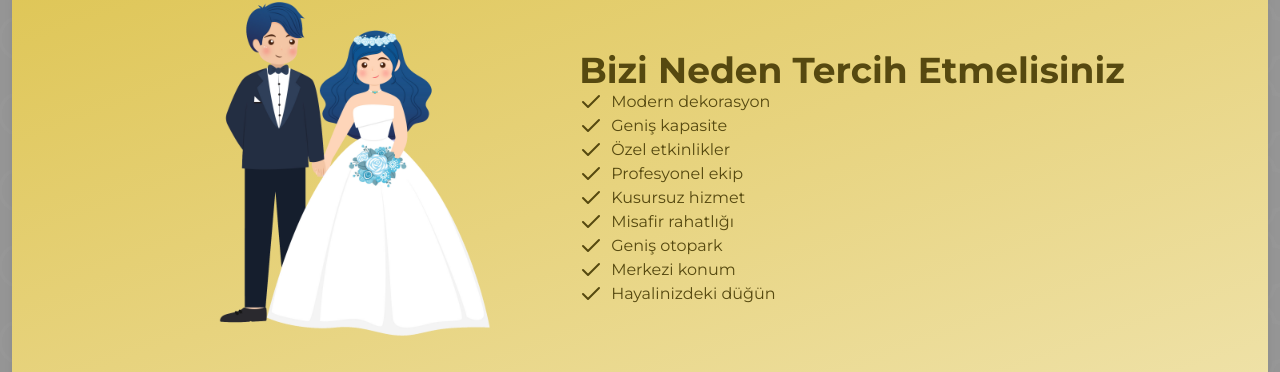
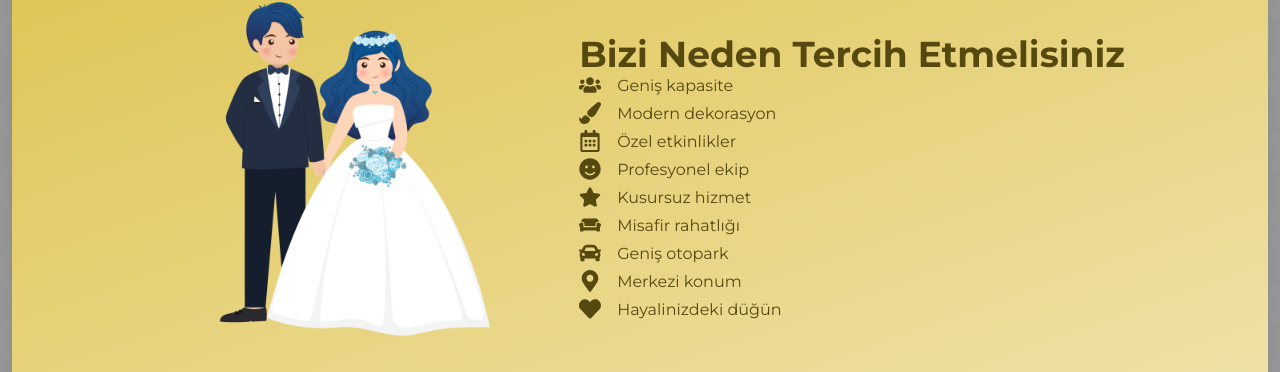
Before and after one commit to sametcn99/altinsaray-ds, a Next.js app: page / in a window 1280 px wide. Shown: the part 798-1170 px from the top of the page. Built offline with nearby package versions, Linux system fonts and the light colour scheme.

Commit message:
feat: Add GridFeatures component to WhyChooseUs
Introduce the GridFeatures component to the WhyChooseUs section, displaying a list of features dynamically fetched from the features data. This enhances the flexibility and maintainability of the WhyChooseUs component.

```diff
--- a/src/app/page.tsx
+++ b/src/app/page.tsx
@@ -1,6 +1,7 @@
 import AboutUs from "@/components/AboutUs";
 import MapCard from "@/components/Cards/MapCard";
 import { Pricing } from "@/components/Cards/Pricing";
+import GridFeatures from "@/components/GridFeatures";
 import Hero from "@/components/Hero/Hero";
 import WhyChooseUs from "@/components/WhyChooseUs";
 
--- /dev/null
+++ b/src/components/GridFeatures.tsx
@@ -0,0 +1,18 @@
+import { features } from "@/lib/features";
+import React from "react";
+
+export default function GridFeatures() {
+  return (
+    <div className="w-full rounded-t-3xl bg-slate-300 bg-opacity-20 px-32 py-14 backdrop-blur-sm">
+      <div className="grid grid-cols-1 gap-4 sm:grid-cols-2 md:grid-cols-3 lg:grid-cols-4">
+        {features.map((feature) => (
+          <div className="gradient flex min-h-28 flex-col items-center justify-center gap-2 rounded-b-xl rounded-t-3xl p-6">
+            <div className="icon mb-7">{feature.icon}</div>
+            <h3 className="text-2xl font-bold">{feature.name}</h3>
+            <p>{feature.description}</p>
+          </div>
+        ))}
+      </div>
+    </div>
+  );
+}
--- a/src/components/WhyChooseUs.tsx
+++ b/src/components/WhyChooseUs.tsx
@@ -3,6 +3,7 @@ import InformationSection from "./Cards/InformationSection";
 import Image from "next/image";
 import DescriptionCard from "./Cards/DescriptionCard";
 import { CheckIcon } from "./CheckIcon";
+import { features } from "@/lib/features";
 
 export default function WhyChooseUs() {
   return (
@@ -15,43 +16,13 @@ export default function WhyChooseUs() {
         className=""
       />
       <DescriptionCard title="Bizi Neden Tercih Etmelisiniz">
-        <ul className="flex flex-col">
-          <li className="flex flex-row gap-2">
-            <CheckIcon />
-            Modern dekorasyon
-          </li>
-          <li className="flex flex-row gap-2">
-            <CheckIcon />
-            Geniş kapasite
-          </li>
-          <li className="flex flex-row gap-2">
-            <CheckIcon />
-            Özel etkinlikler
-          </li>
-          <li className="flex flex-row gap-2">
-            <CheckIcon />
-            Profesyonel ekip
-          </li>
-          <li className="flex flex-row gap-2">
-            <CheckIcon />
-            Kusursuz hizmet
-          </li>
-          <li className="flex flex-row gap-2">
-            <CheckIcon />
-            Misafir rahatlığı
-          </li>
-          <li className="flex flex-row gap-2">
-            <CheckIcon />
-            Geniş otopark
-          </li>
-          <li className="flex flex-row gap-2">
-            <CheckIcon />
-            Merkezi konum
-          </li>
-          <li className="flex flex-row gap-2">
-            <CheckIcon />
-            Hayalinizdeki düğün
-          </li>
+        <ul className="flex flex-col gap-1">
+          {features.map((feature) => (
+            <li className="flex flex-row gap-4">
+              <div>{feature.icon}</div>
+              <h3> {feature.name}</h3>
+            </li>
+          ))}
         </ul>
       </DescriptionCard>
     </InformationSection>
--- /dev/null
+++ b/src/lib/features.tsx
@@ -0,0 +1,63 @@
+import {
+  FaUsers,
+  FaPaintBrush,
+  FaRegCalendarAlt,
+  FaSmile,
+  FaStar,
+  FaCouch,
+  FaCar,
+  FaMapMarkerAlt,
+  FaHeart,
+} from "react-icons/fa";
+
+export const features = [
+  {
+    name: "Geniş kapasite",
+    description: "Büyük davetler için geniş misafir kapasitesi sunuyor.",
+    icon: <FaUsers size={22} />,
+  },
+  {
+    name: "Modern dekorasyon",
+    description:
+      "Çağdaş ve şık iç mekan tasarımı ile göz alıcı bir atmosfer yaratıyor.",
+    icon: <FaPaintBrush size={22} />,
+  },
+  {
+    name: "Özel etkinlikler",
+    description:
+      "Kişisel ve kurumsal etkinlikler için özel organizasyon hizmeti sağlıyor.",
+    icon: <FaRegCalendarAlt size={22} />,
+  },
+  {
+    name: "Profesyonel ekip",
+    description:
+      "Deneyimli ve güler yüzlü personelimiz her detayla ilgileniyor.",
+    icon: <FaSmile size={22} />,
+  },
+  {
+    name: "Kusursuz hizmet",
+    description:
+      "Misafirlerimize en yüksek kalitede hizmet sunmayı garanti ediyoruz.",
+    icon: <FaStar size={22} />,
+  },
+  {
+    name: "Misafir rahatlığı",
+    description: "Rahat ve konforlu bir deneyim için her şey düşünüldü.",
+    icon: <FaCouch size={22} />,
+  },
+  {
+    name: "Geniş otopark",
+    description: "Ziyaretçilerimiz için geniş ve güvenli otopark alanı mevcut.",
+    icon: <FaCar size={22} />,
+  },
+  {
+    name: "Merkezi konum",
+    description: "Şehir merkezinde kolay ulaşılabilir bir konumda bulunuyor.",
+    icon: <FaMapMarkerAlt size={22} />,
+  },
+  {
+    name: "Hayalinizdeki düğün",
+    description: "Unutulmaz düğünler için mükemmel bir mekan sunuyoruz.",
+    icon: <FaHeart size={22} />,
+  },
+];
```
